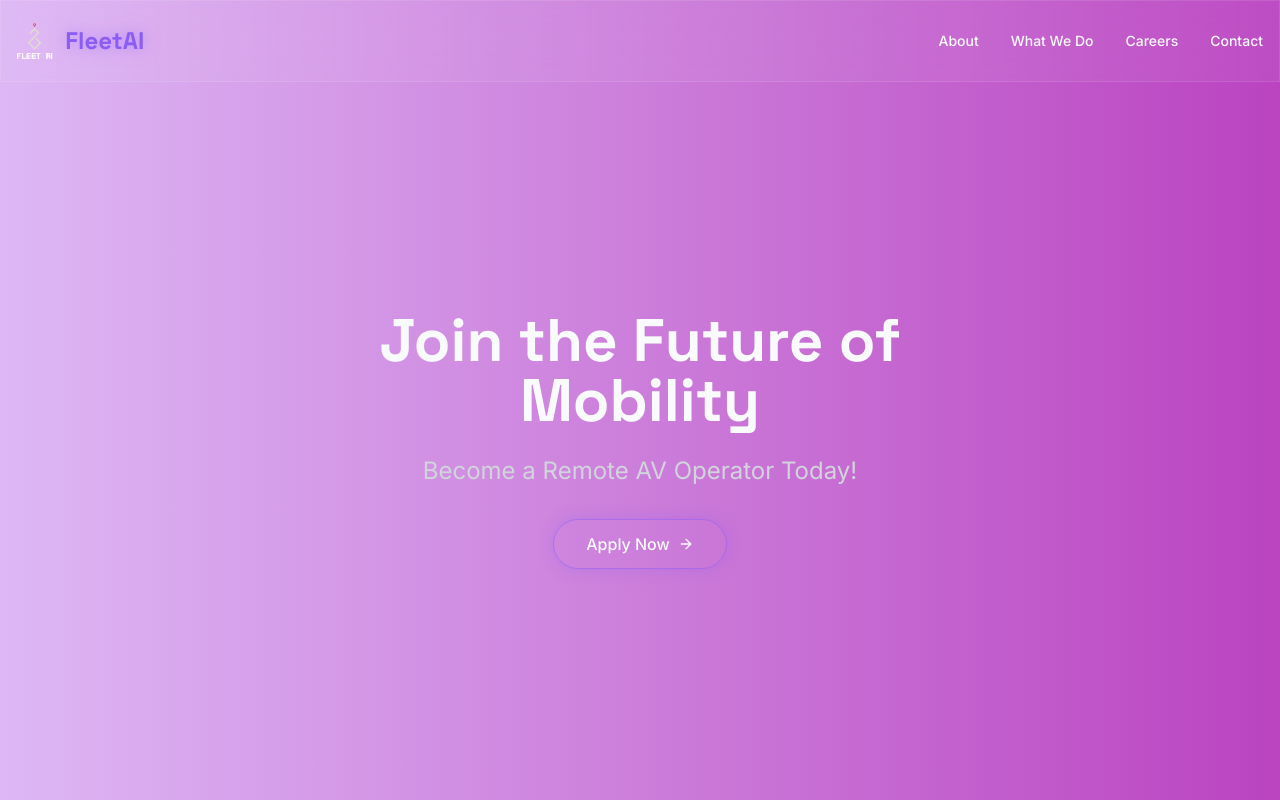
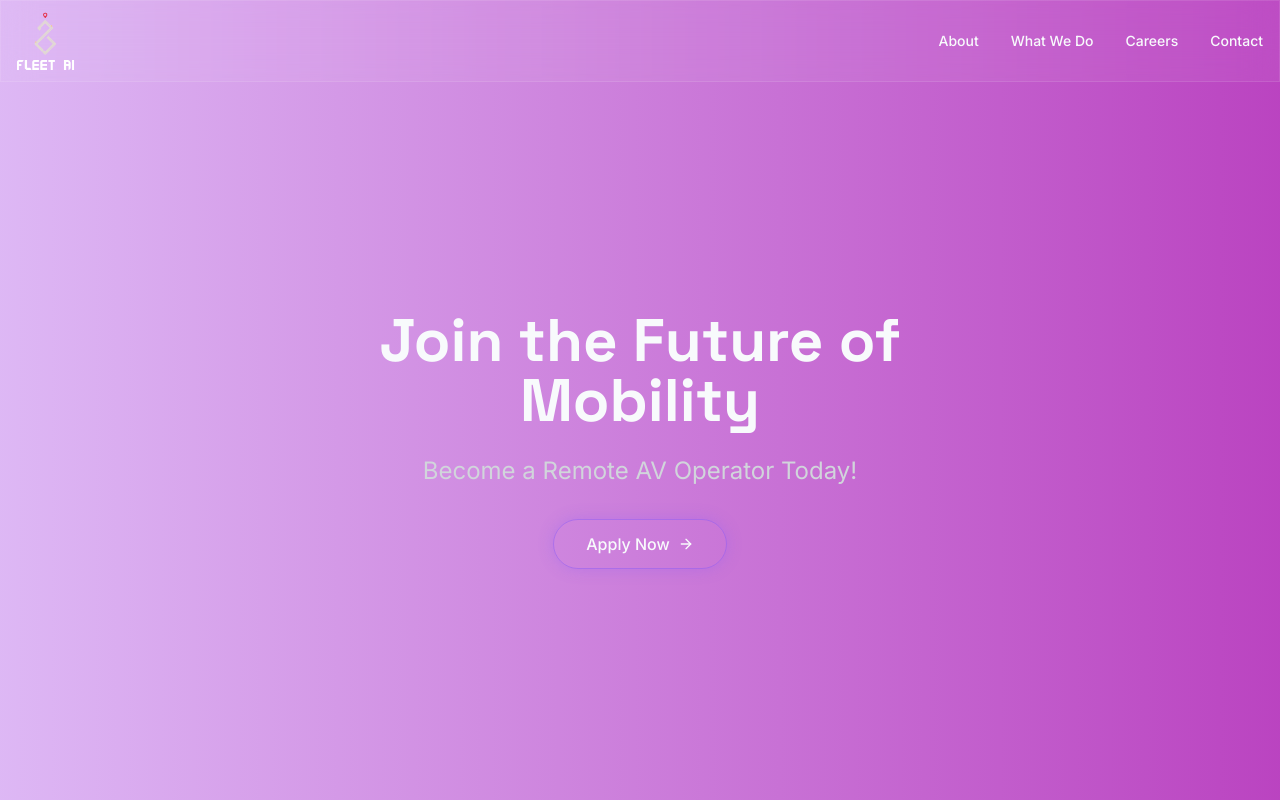
Before and after one commit to neginsoltanii/fleetai-nexus-new, a React (Vite) app: page / in a window 1280 px wide. Shown: the top 800 px of the page. Built offline with nearby package versions, Linux system fonts and the light colour scheme.

Commit message:
Update logo size and remove duplicate
Increased the size of the logo in the header component and removed the additional FleetAI text element.
[skip gpt_engineer]

```diff
--- a/src/components/Header.tsx
+++ b/src/components/Header.tsx
@@ -15,13 +15,12 @@ const Header = () => {
     <header className="fixed top-0 left-0 right-0 z-50 glass-panel">
       <div className="container mx-auto px-4">
         <div className="flex items-center justify-between h-20">
-          <a href="#" className="flex items-center space-x-3">
+          <a href="#" className="flex items-center">
             <img
               src="/lovable-uploads/566a6d70-0e95-4195-baf1-6e720dec242c.png"
               alt="FleetAI Logo"
-              className="h-10 w-auto"
+              className="h-16 w-auto"
             />
-            <span className="text-2xl font-heading font-bold neon-text">FleetAI</span>
           </a>
 
           {/* Desktop Navigation */}
```
